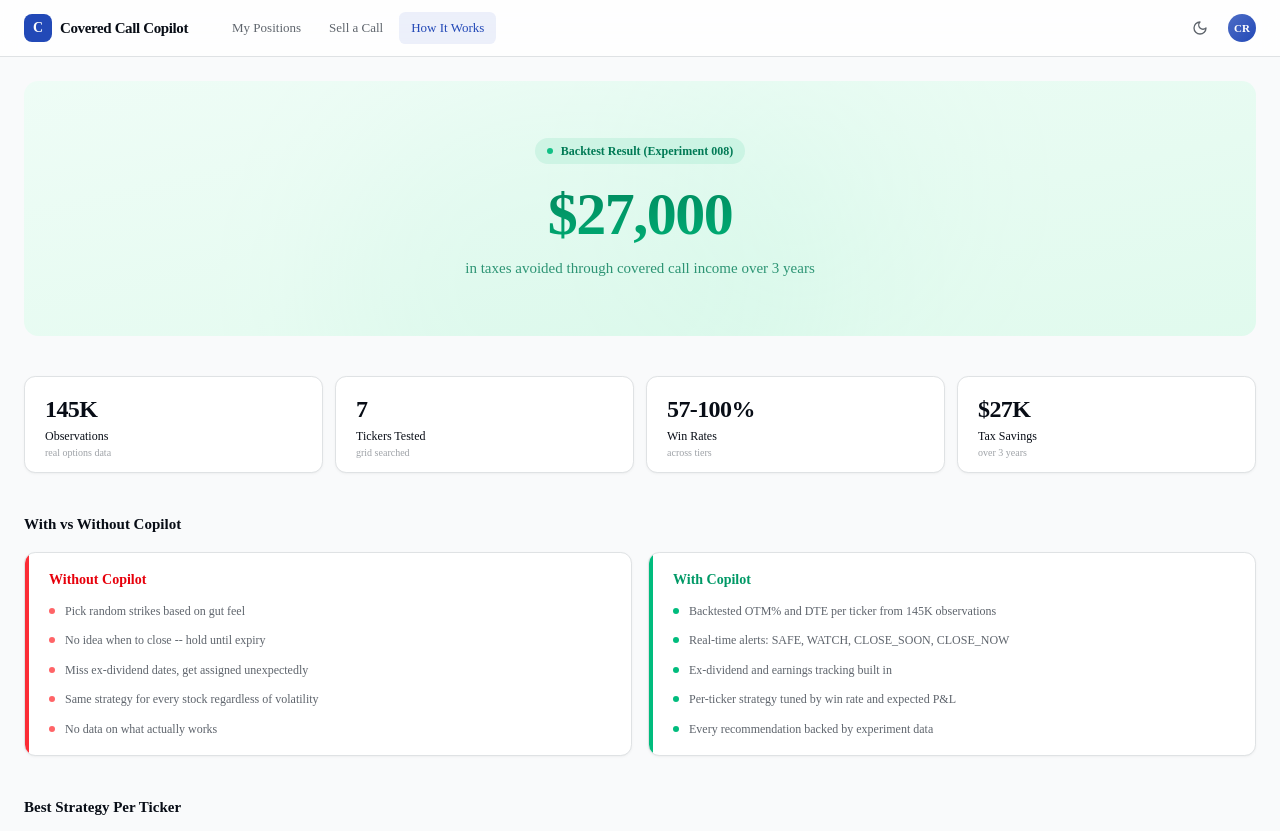
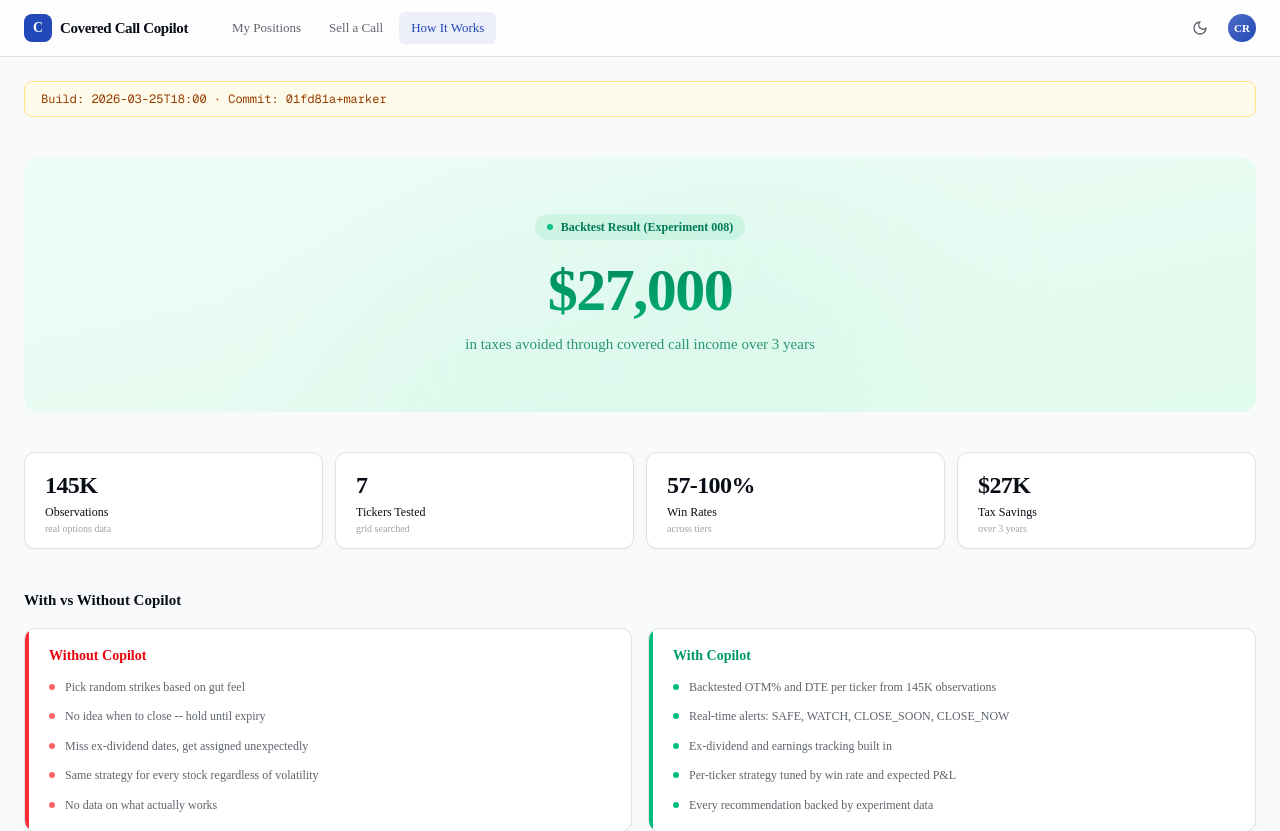
Before and after one commit to charlesrogers/options-edge-finder, a Next.js app in the folder web/: page /how-it-works in a window 1280 px wide. Shown: the top 831 px of the page. Built offline with nearby package versions, Linux system fonts and the light colour scheme.

Commit message:
Add visible version marker to diagnose deploy

```diff
--- a/web/src/app/how-it-works/page.tsx
+++ b/web/src/app/how-it-works/page.tsx
@@ -68,6 +68,10 @@
 export default function HowItWorksPage() {
   return (
     <div className="space-y-10">
+      {/* VERSION MARKER — remove once deploy is confirmed */}
+      <div className="rounded-lg bg-amber-50 border border-amber-200 px-4 py-2 text-[12px] text-amber-800 font-mono">
+        Build: 2026-03-25T18:00 · Commit: 01fd81a+marker
+      </div>
       {/* ── Hero Section ── */}
       <section className="relative overflow-hidden rounded-2xl border-0">
         {/* Blurred background orbs */}
```
